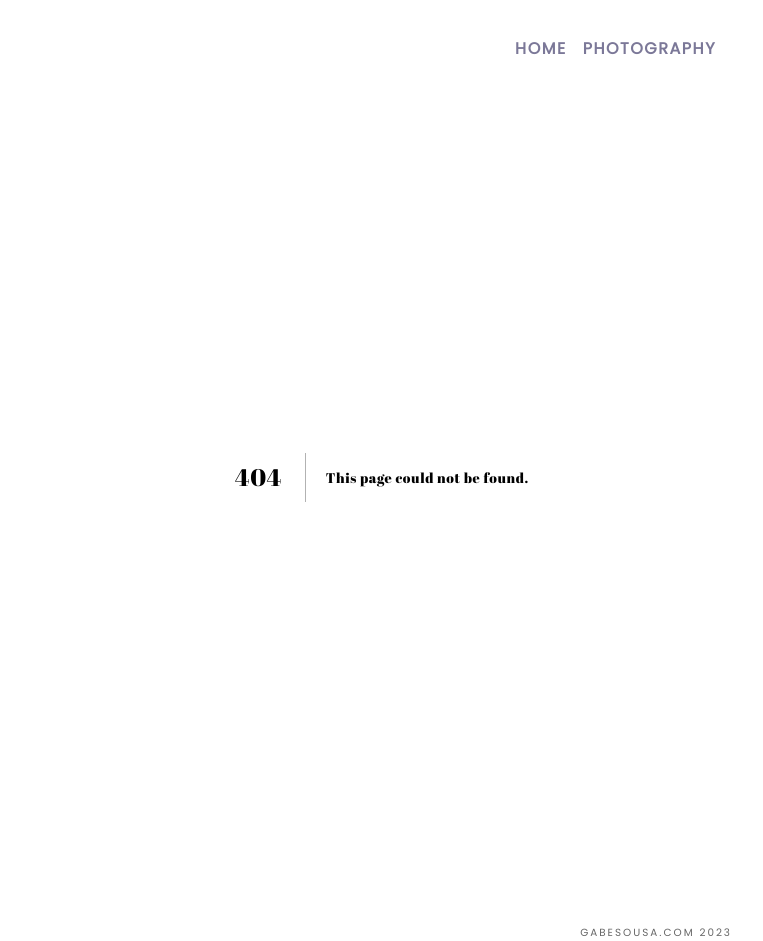
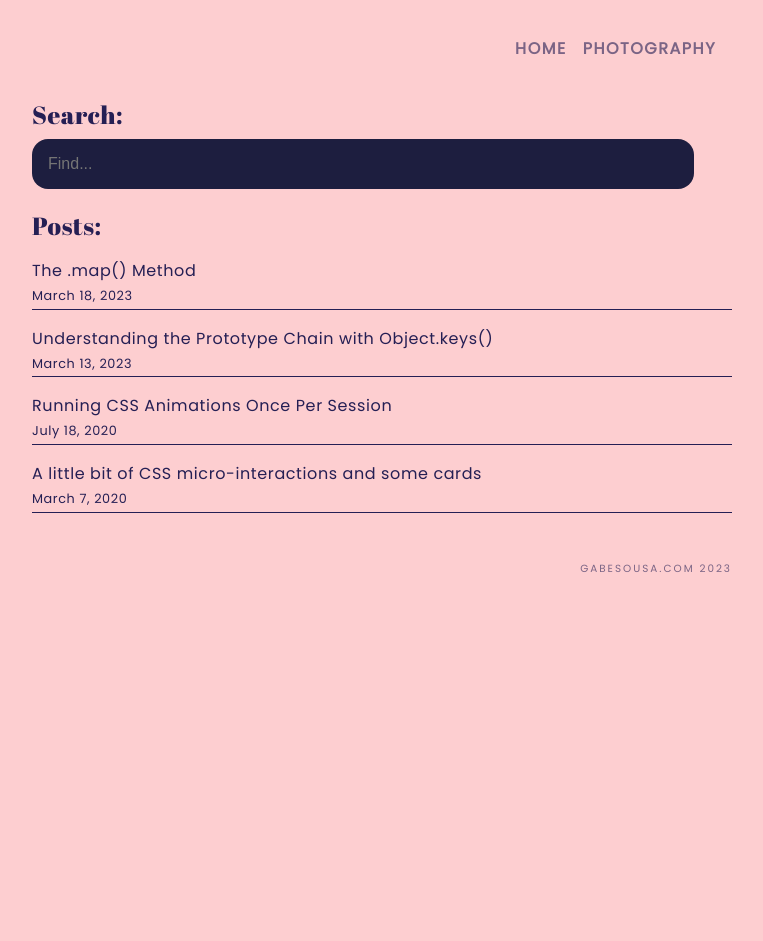
Before and after one commit to developer-gabe/nextjs-project, a Next.js app: page /posts in a window 1280 px wide. Before the commit this address had no page. Shown: the whole page, without its empty margins (258-1021 px from the left). After the commit the page ends 808 px from the top, so only its background shows below. Built offline with nearby package versions, Linux system fonts and the light colour scheme; a small style sheet from the web is missing.

Commit message:
Add new /posts page and search function

```diff
--- a/pages/_app.js
+++ b/pages/_app.js
@@ -9,7 +9,7 @@ import 'prism-themes/themes/prism-shades-of-purple.css';
 function MyApp({ Component, pageProps }) {
 	return <>
 					<Head>
-						<title>Gabe Sousa</title>
+						<title>Gabe Sousa | Front-End Developer</title>
 						<meta name="viewport" content="initial-scale=1.0, width=device-width" />
 						<meta name="theme-color" content="#fdced0" media="(prefers-color-scheme: light)"></meta>
 						<meta name="theme-color" content="#14112e" media="(prefers-color-scheme: dark)"></meta>
--- a/pages/index.js
+++ b/pages/index.js
@@ -18,7 +18,7 @@ export default function Home ({ allPostsData }){
 			<section className='blog-list__section'>
 				<h2>Latest Posts:</h2>
         <ul className="blog-list">
-          {allPostsData.map(({ id, date, title }) => (
+          {allPostsData.slice(0,3).map(({ id, date, title }) => (
             <li key={id} className="blog-list__item">
 							<Link href={`/posts/${id}`}>{title}</Link>
 							<p className='blog-post__date'>
@@ -31,6 +31,9 @@ export default function Home ({ allPostsData }){
             </li>
           ))}
         </ul>
+				<div className='see-all-btn-container'>
+				<Link href={'/posts'} className="see-all-btn">All Posts</Link>
+				</div>
       </section>
     </main>
   )
--- /dev/null
+++ b/pages/posts.js
@@ -0,0 +1,51 @@
+import { getSortedPostsData } from '../lib/posts';
+import { useState } from 'react';
+import Link from 'next/link';
+
+export async function getStaticProps() {
+  const allPostsData = getSortedPostsData();
+  return {
+    props: {
+      allPostsData,
+    },
+  };
+}
+
+export default function Posts ({ allPostsData }) {
+  const [searchQuery, setSearchQuery] = useState('');
+
+  return (
+    <main className='Posts'>
+      <section className='blog-list__section'>
+			<h2>Search:</h2>
+        <input
+          type="text"
+          value={searchQuery}
+          onChange={(event) => setSearchQuery(event.target.value)}
+          placeholder="Find..."
+					className='search-input'
+        />
+				<h2>Posts:</h2>
+        <ul className="blog-list">
+          {allPostsData
+            .filter(({ title, tags }) =>
+              title.toLowerCase().includes(searchQuery.toLowerCase()) ||
+              tags.some(tag => tag.toLowerCase().includes(searchQuery.toLowerCase()))
+            )
+            .map(({ id, date, title }) => (
+              <li key={id} className="blog-list__item">
+                <Link href={`/posts/${id}`}>{title}</Link>
+                <p className='blog-post__date'>
+                  {new Date(date).toLocaleDateString('en-US', {
+                    year: 'numeric',
+                    month: 'long',
+                    day: 'numeric',
+                  })}
+                </p>
+              </li>
+            ))}
+        </ul>
+      </section>
+    </main>
+  )
+}
--- a/posts/running-css-animations-once.md
+++ b/posts/running-css-animations-once.md
@@ -1,7 +1,7 @@
 ---
 title: 'Running CSS Animations Once Per Session'
 date: '2020-07-18'
-tags: ['css', 'animation']
+tags: ['css', 'animation', 'session-storage', 'beginner']
 ---
 
 I was working on some intro animations the other day for my site and had an idea to have a user land on the homepage, and the word “hello” would slide in from the left greeting them.
--- a/styles/globals.css
+++ b/styles/globals.css
@@ -18,7 +18,7 @@ body {
 	letter-spacing: .6px;
 }
 
-Header, .Home, article, Footer {
+Header, .Home, .Posts, article, Footer {
 	max-width: 700px;
 	margin: auto;
 }
@@ -73,19 +73,43 @@ footer {
 	opacity: .6;
 }
 
-canvas {
-	display: none;
-}
-
-.Home, .bio-grid, article {
+.Home, .Posts, .bio-grid, article, .grid {
 	animation: slideIn 150ms ease-in-out;
 }
 
+.search-input {
+	width: 90%;
+	padding: 1rem;
+	background: #1d1e3f;
+	color: #fdced0;
+	border: none;
+	border-radius: 16px;
+	font-size: 1rem;
+}
 
+.search-input:focus {
+	outline: 2px solid #ffbcb1;
+}
 
-.grid {
-	animation: slideIn 150ms ease-out;
+.see-all-btn-container {
+	margin-top: 2rem;
 }
+
+.see-all-btn {
+	text-decoration: none;
+	background: #1d1e3f;
+	color: #fdced0;
+	border: none;
+	border-radius: 16px;
+	padding: .5rem 1rem;
+	font-size: .8rem;
+	transition: background ease-in-out 150ms;
+}
+
+.see-all-btn:hover {
+	background: #0b0b18;
+}
+
 
 @media screen and (max-width: 700px) {
 
@@ -141,6 +165,11 @@ canvas {
 	img {
 		filter: brightness(.7)
 	}
+
+	.see-all-btn {
+		background: #fdced0 !important;
+		color: #1d1e3f;
+	}
 }
 
 @keyframes slideIn {
```
